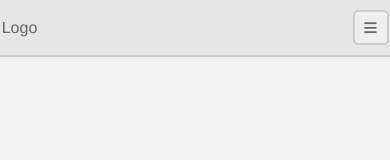
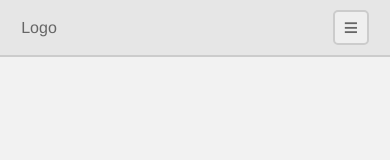
Before and after one commit to jishnuj-2001/responsive-navbar, a plain HTML site: page index.html in a window 390 px wide. Drawn offline with Linux system fonts and the light colour scheme.

Commit message:
Add files via upload

```diff
--- a/style.css
+++ b/style.css
@@ -76,5 +76,10 @@ nav{
         height: 40px;
         justify-content: flex-end;
     }
-
+    .nav-body{
+        width: 70%;
+    }
+    nav{
+        justify-content: center;
+    }
 }
```
